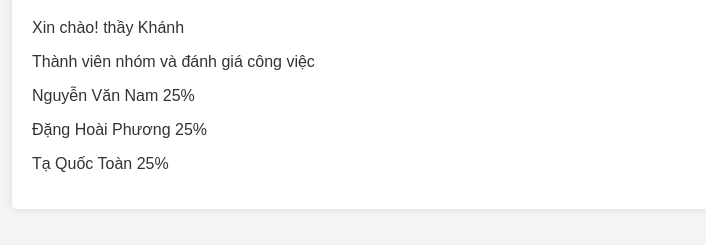
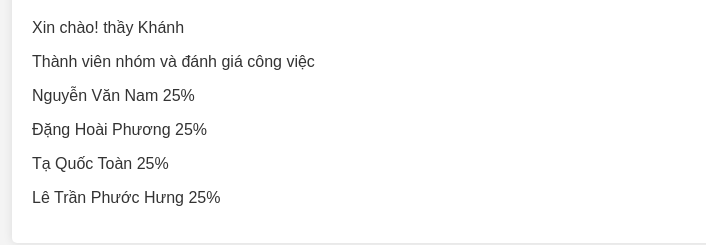
Before and after one commit to Nam250502/testhosting, a plain HTML site: page index.html in a window 1280 px wide. Shown: the part 131-376 px from the top of the page, without its empty margins (96-802 px from the left). Drawn offline with Linux system fonts and the light colour scheme.

Commit message:
Update index.html

```diff
--- a/index.html
+++ b/index.html
@@ -38,6 +38,7 @@
         <p>Nguyễn Văn Nam 25%</p>
        <p>Đặng Hoài Phương 25%</p>
         <p>Tạ Quốc Toàn 25%</p>
+         <p>Lê Trần Phước Hưng 25%</p>
     </div>
 </body>
 </html>
```
